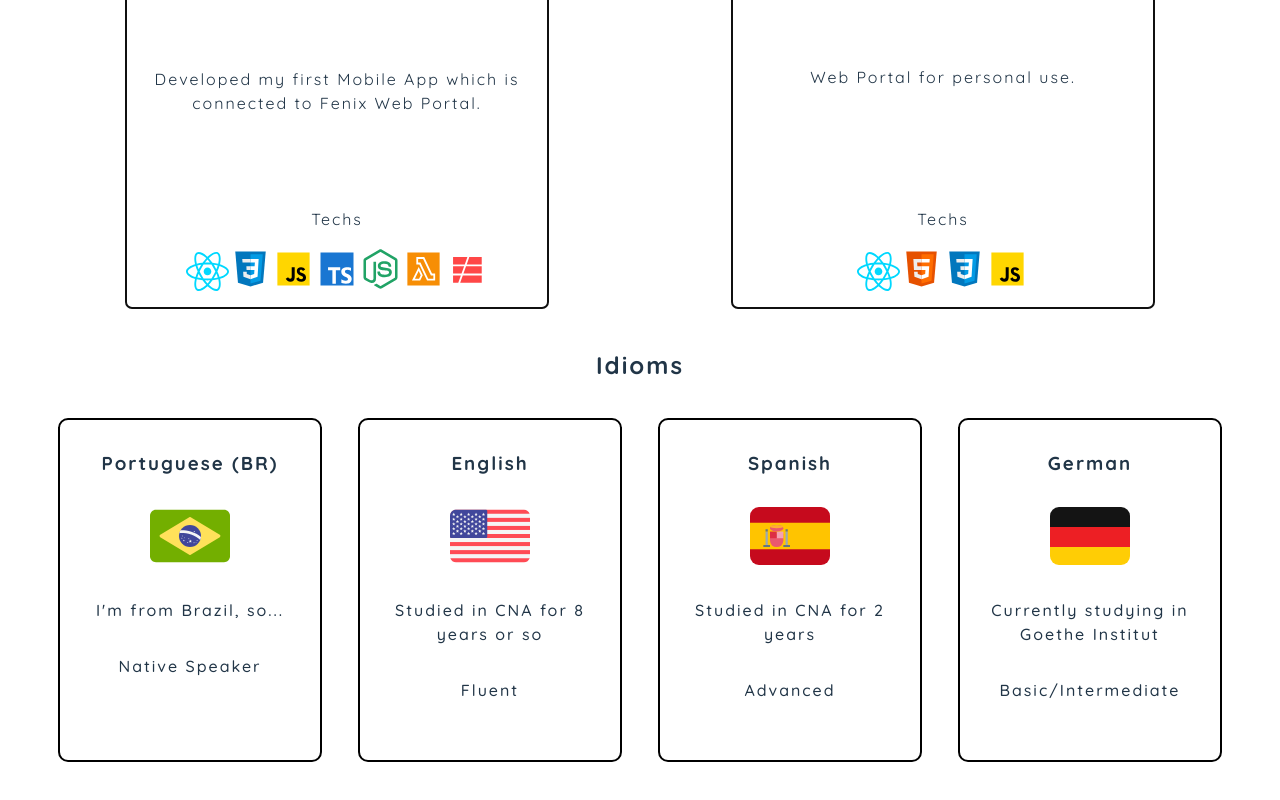
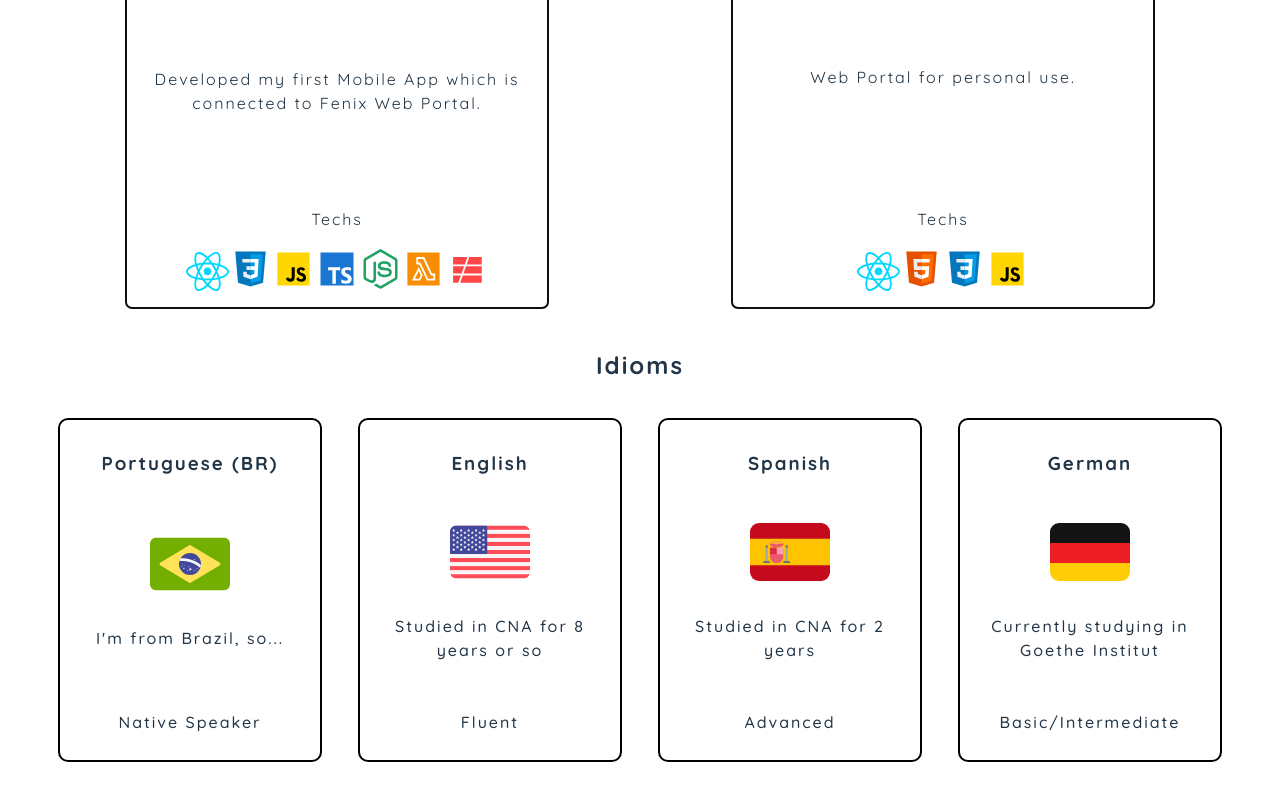
Before and after one commit to Alan-Graton/Portifolio-V2, a React (Vite) app: page / in a window 1280 px wide. Shown: the part 1352-2152 px from the top of the page. Built offline with nearby package versions, Linux system fonts and the light colour scheme; a web font is replaced by a local one.

Commit message:
fix: adjust idioms cards layout

```diff
--- a/src/components/IdiomsPage/IdiomsPage.scss
+++ b/src/components/IdiomsPage/IdiomsPage.scss
@@ -37,7 +37,7 @@
         display: flex;
         flex-direction: column;
         align-items: center;
-        justify-items: space-between;
+        justify-content: space-between;
         .idiom_card__header {
           h3 {
           }
```
